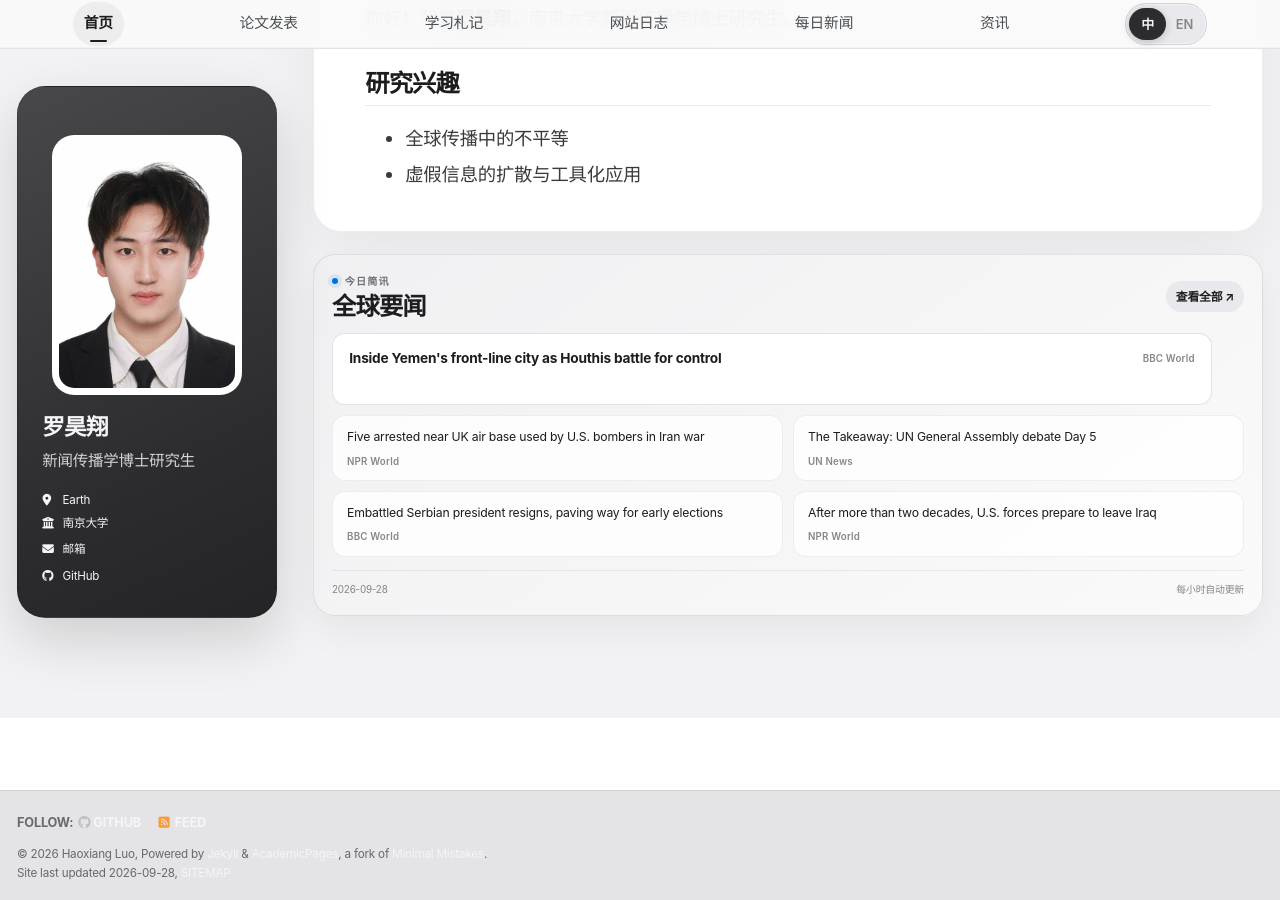
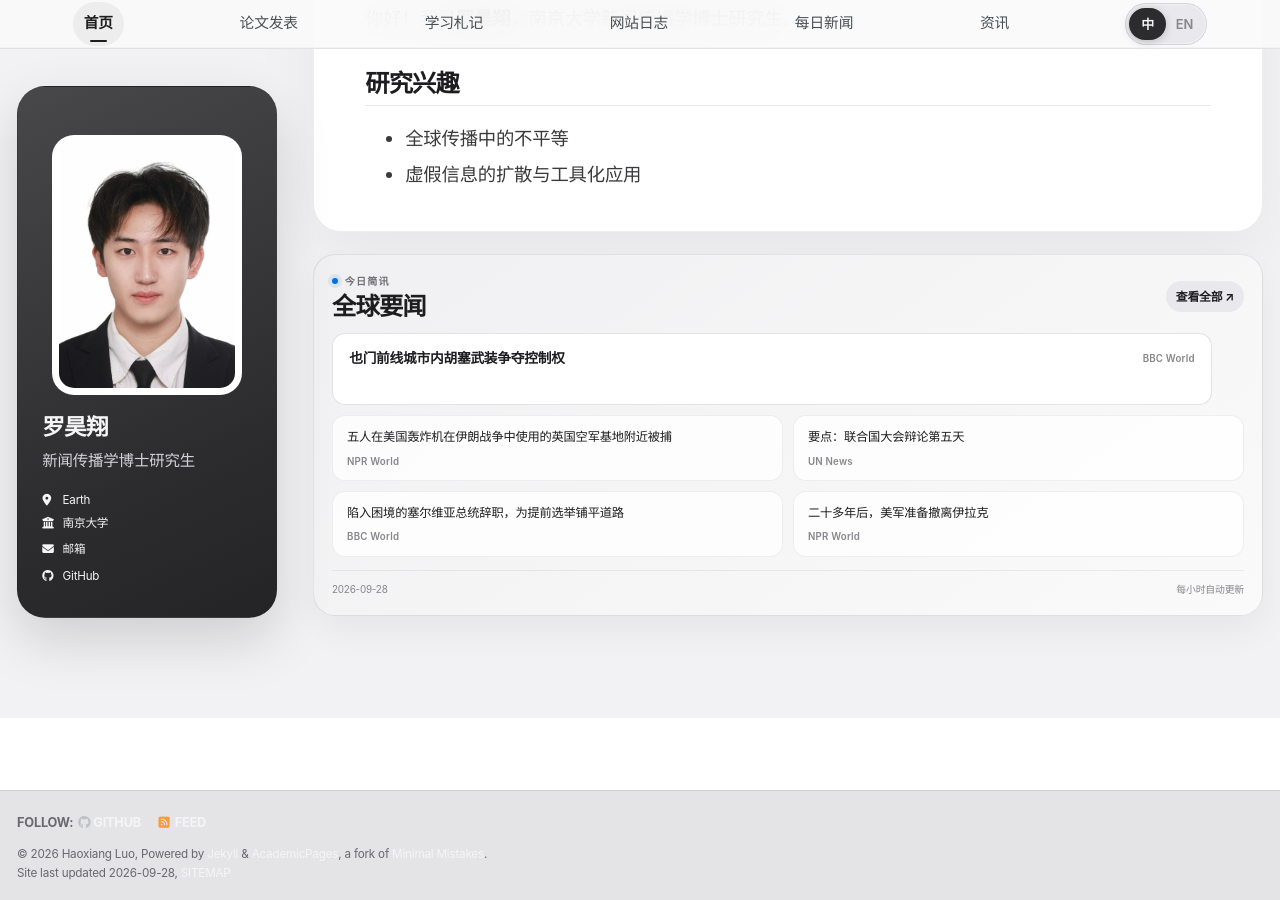
Before and after one commit to HaoxiangLuo/HaoxiangLuo.github.io, a Jekyll site: the page built from _pages/about-zh.md, in a window 1280 px wide and 900 px high, scrolled down 238 px. Built offline with Jekyll 4.4.1, drawn with Linux system fonts in a browser that asks for light colours; a style sheet for code colours, icons or effects is not loaded.

Commit message:
Update daily news 2026-09-28

```diff
--- a/_data/daily_news.json
+++ b/_data/daily_news.json
@@ -1,5 +1,5 @@
 {
-  "updated_at": "2026-09-28T12:27:38+08:00",
+  "updated_at": "2026-09-28T13:26:39+08:00",
   "days": [
     {
       "date": "2026-09-28",
@@ -7,47 +7,56 @@
         {
           "title": "Inside Yemen's front-line city as Houthis battle for control",
           "source": "BBC World",
-          "url": "https://www.bbc.co.uk/news/articles/cw98005ndz7no?at_medium=RSS&at_campaign=rss"
+          "url": "https://www.bbc.co.uk/news/articles/cw98005ndz7no?at_medium=RSS&at_campaign=rss",
+          "title_zh": "也门前线城市内胡塞武装争夺控制权"
         },
         {
           "title": "Five arrested near UK air base used by U.S. bombers in Iran war",
           "source": "NPR World",
-          "url": "https://www.npr.org/2026/09/27/nx-s1-5982718/five-arrested-near-uk-air-base-used-by-u-s-bombers-in-iran-war"
+          "url": "https://www.npr.org/2026/09/27/nx-s1-5982718/five-arrested-near-uk-air-base-used-by-u-s-bombers-in-iran-war",
+          "title_zh": "五人在美国轰炸机在伊朗战争中使用的英国空军基地附近被捕"
         },
         {
           "title": "The Takeaway: UN General Assembly debate Day 5",
           "source": "UN News",
-          "url": "https://news.un.org/feed/view/en/story/2026/09/1168462"
+          "url": "https://news.un.org/feed/view/en/story/2026/09/1168462",
+          "title_zh": "要点：联合国大会辩论第五天"
         },
         {
           "title": "Embattled Serbian president resigns, paving way for early elections",
           "source": "BBC World",
-          "url": "https://www.bbc.co.uk/news/articles/ckpq0g7z5pjjo?at_medium=RSS&at_campaign=rss"
+          "url": "https://www.bbc.co.uk/news/articles/ckpq0g7z5pjjo?at_medium=RSS&at_campaign=rss",
+          "title_zh": "陷入困境的塞尔维亚总统辞职，为提前选举铺平道路"
         },
         {
           "title": "After more than two decades, U.S. forces prepare to leave Iraq",
           "source": "NPR World",
-          "url": "https://www.npr.org/2026/09/27/nx-s1-5981123/after-more-than-two-decades-u-s-forces-prepare-to-leave-iraq"
+          "url": "https://www.npr.org/2026/09/27/nx-s1-5981123/after-more-than-two-decades-u-s-forces-prepare-to-leave-iraq",
+          "title_zh": "二十多年后，美军准备撤离伊拉克"
         },
         {
           "title": "Canada urges stronger partnerships as global order faces ‘rupture’",
           "source": "UN News",
-          "url": "https://news.un.org/feed/view/en/story/2026/09/1168461"
+          "url": "https://news.un.org/feed/view/en/story/2026/09/1168461",
+          "title_zh": "全球秩序面临“破裂”，加拿大敦促加强伙伴关系"
         },
         {
           "title": "Two bodies found after avalanche hits Himalayan climbing group",
           "source": "BBC World",
-          "url": "https://www.bbc.co.uk/news/articles/cwjdvml9e897o?at_medium=RSS&at_campaign=rss"
+          "url": "https://www.bbc.co.uk/news/articles/cwjdvml9e897o?at_medium=RSS&at_campaign=rss",
+          "title_zh": "喜马拉雅登山队遭遇雪崩后发现两具尸体"
         },
         {
           "title": "South Africa reels from spate of mass shootings that killed 38 people in a week",
           "source": "NPR World",
-          "url": "https://www.npr.org/2026/09/27/nx-s1-5982488/south-africa-mass-shootings-killed-38-week"
+          "url": "https://www.npr.org/2026/09/27/nx-s1-5982488/south-africa-mass-shootings-killed-38-week",
+          "title_zh": "南非连续发生一周内造成 38 人死亡的大规模枪击事件"
         },
         {
           "title": "Countries far from conflict paying the price for wars not their own, India tells UN",
           "source": "UN News",
-          "url": "https://news.un.org/feed/view/en/story/2026/09/1168460"
+          "url": "https://news.un.org/feed/view/en/story/2026/09/1168460",
+          "title_zh": "印度告诉联合国，远离冲突的国家为非本国战争付出代价"
         }
       ]
     },
```
